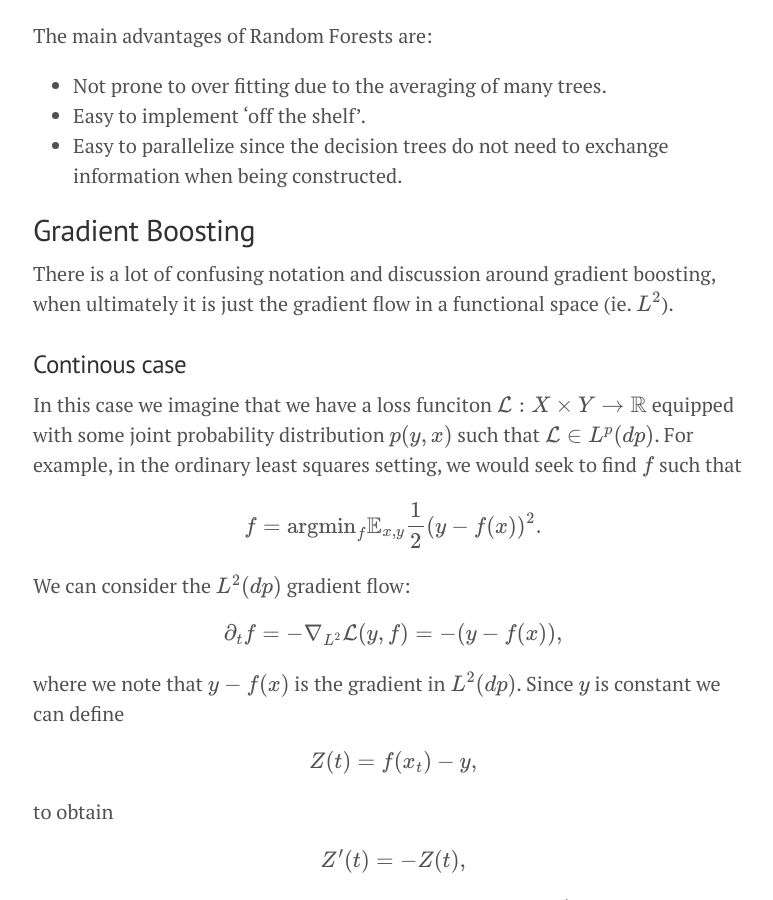
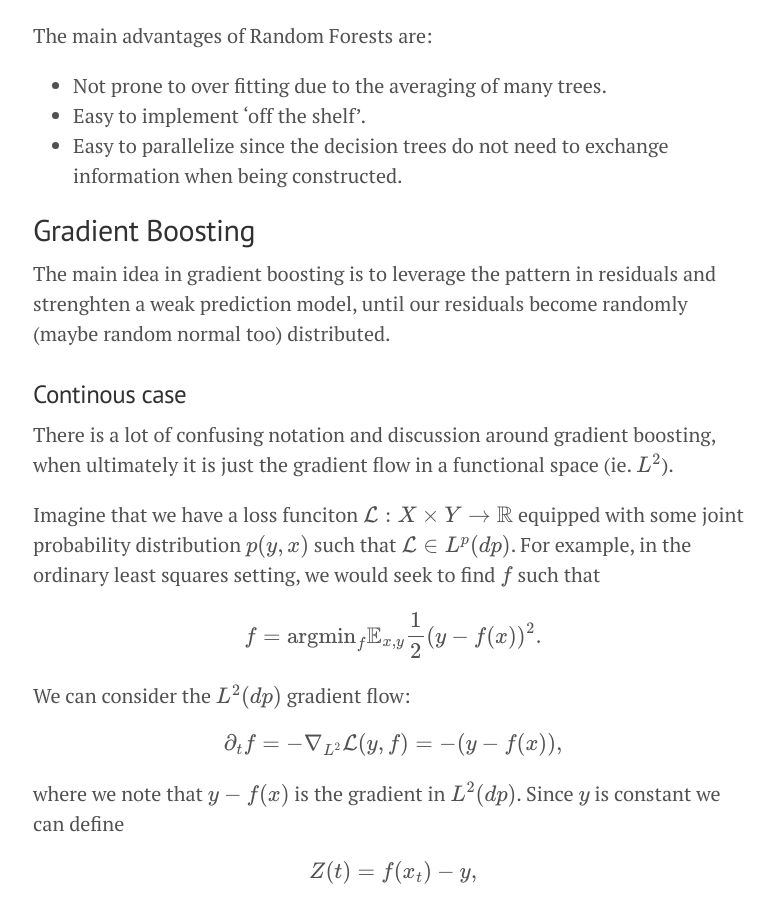
Before and after one commit to doriang102/doriang102.github.io, a Jekyll site: the page built from _posts/2017-12-26-introduction-to-ensemble-methods.md, in a window 1280 px wide and 900 px high, scrolled down 1813 px. Shown: the whole window, without its empty margins (247-1020 px from the left). Built offline with Jekyll 4.4.1, drawn with Linux system fonts in a browser that asks for light colours; our own code applies the rules of GitHub Pages for plain Markdown files; formulas are drawn with MathJax 3.

Commit message:
Update 2017-12-26-introduction-to-ensemble-methods.md

```diff
--- a/_posts/2017-12-26-introduction-to-ensemble-methods.md
+++ b/_posts/2017-12-26-introduction-to-ensemble-methods.md
@@ -26,12 +26,14 @@ The main advantages of Random Forests are:
 
 ## Gradient Boosting
 
+The main idea in gradient boosting is to leverage the pattern in residuals and strenghten a weak prediction model, until our residuals become randomly (maybe random normal too) distributed.
+
+
+### Continous case
 
 There is a lot of confusing notation and discussion around gradient boosting, when ultimately it is just the gradient flow in a functional space (ie. $$L^2$$).
 
-### Continous case
-
-In this case we imagine that we have a loss funciton $$\mathcal{L}:X \times Y \to \mathbb{R}$$ equipped with some joint probability distribution $$p(y,x)$$ such that $$\mathcal{L} \in L^p(dp)$$. For example, in the ordinary least squares setting, we would seek to find $$f$$ such that
+Imagine that we have a loss funciton $$\mathcal{L}:X \times Y \to \mathbb{R}$$ equipped with some joint probability distribution $$p(y,x)$$ such that $$\mathcal{L} \in L^p(dp)$$. For example, in the ordinary least squares setting, we would seek to find $$f$$ such that
 
 $$f = \textrm{argmin}_f \mathbb{E}_{x,y}  \frac{1}{2} (y - f(x))^2.$$
 
```
